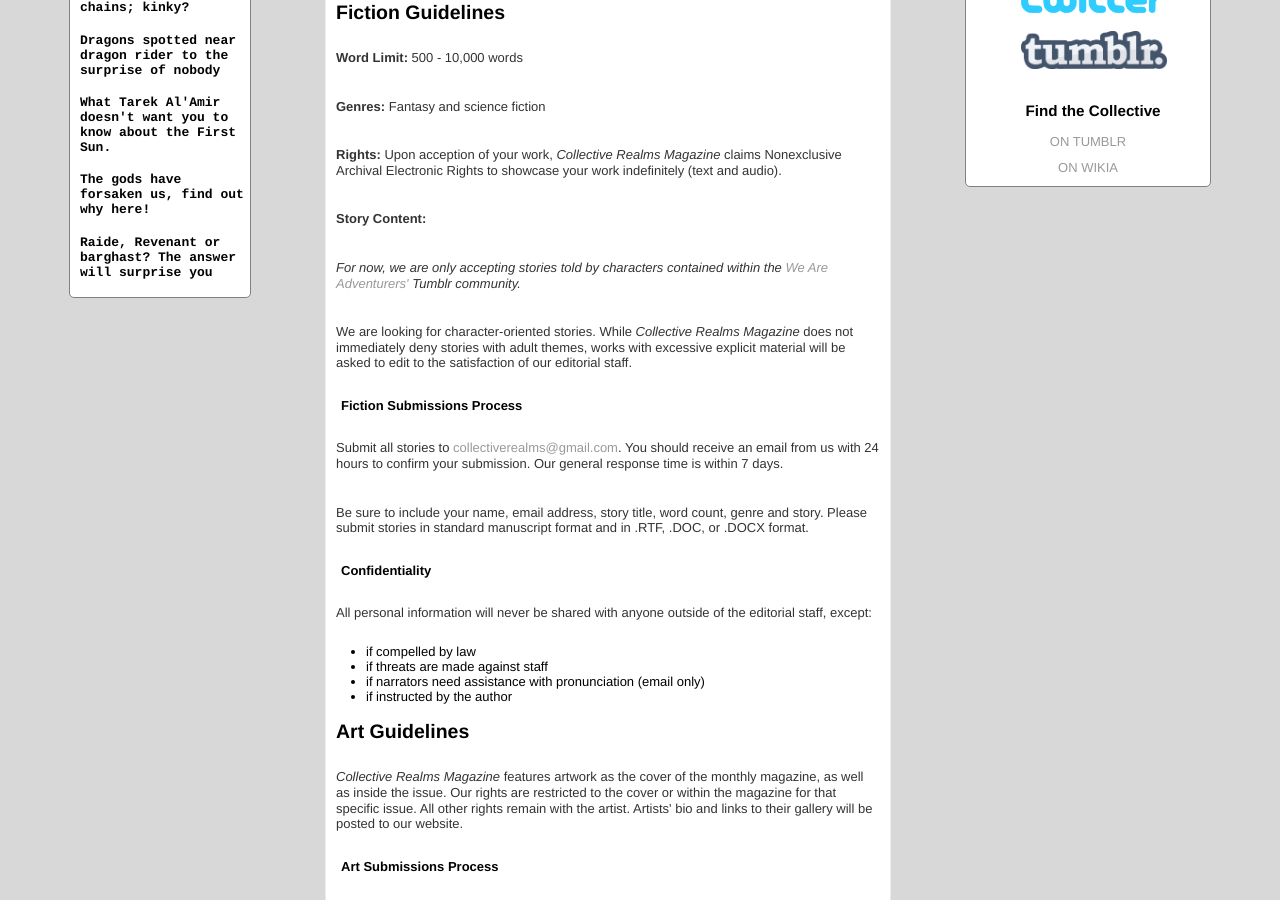
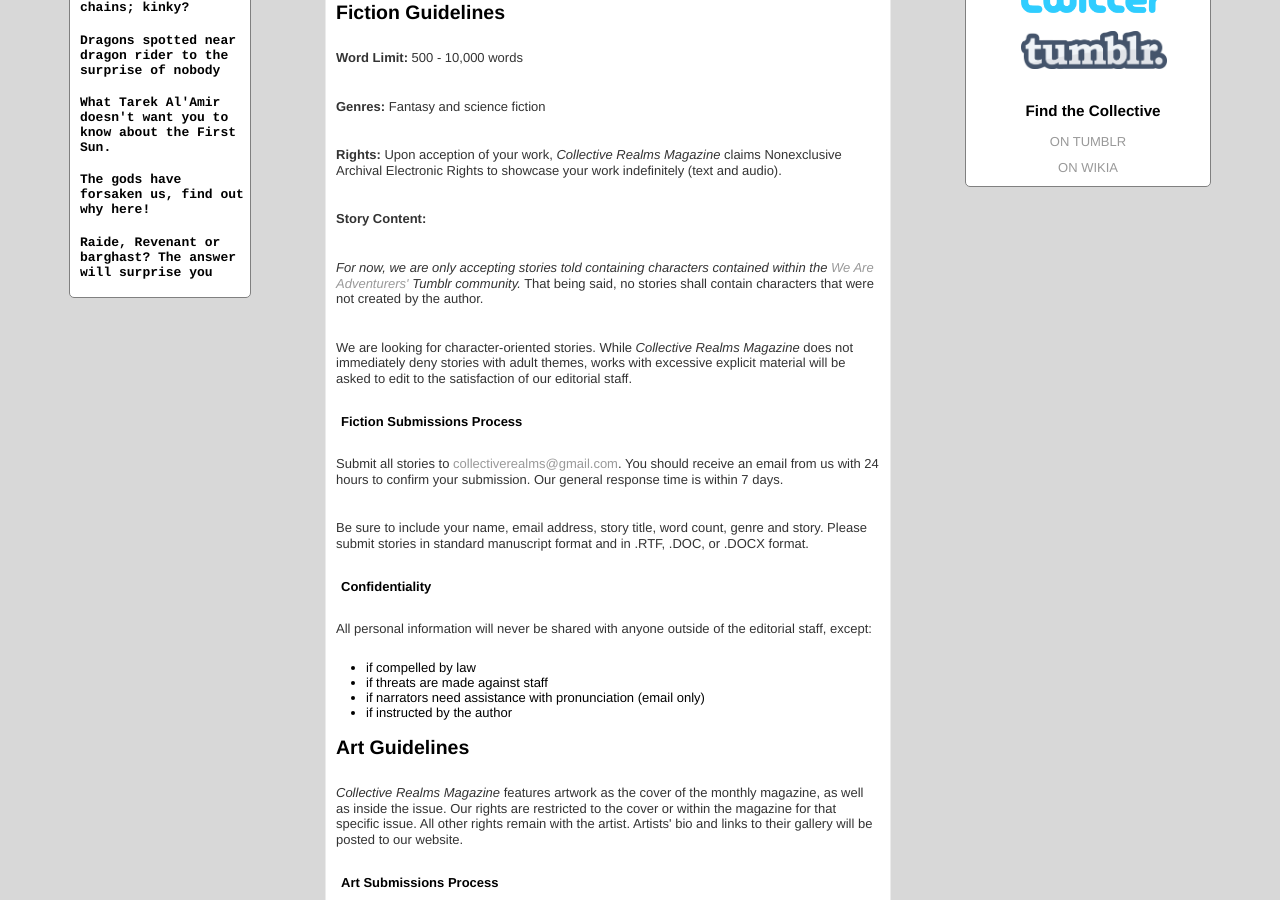
Before and after one commit to collectiverealms/collectiverealms, a Jekyll site: the page built from submissions.html, in a window 1280 px wide and 900 px high, scrolled down 353 px. Built offline with Jekyll 4.4.1, drawn with Linux system fonts in a browser that asks for light colours.

Commit message:
Update submissions.html

```diff
--- a/submissions.html
+++ b/submissions.html
@@ -9,7 +9,7 @@ title: Submissions
    <p><strong>Genres:</strong> Fantasy and science fiction</p>
    <p><strong>Rights:</strong> Upon acception of your work, <i>Collective Realms Magazine</i> claims Nonexclusive Archival Electronic Rights to showcase your work indefinitely (text and audio).</p>
    <p><strong>Story Content:</strong></p>
-   <p><i>For now, we are only accepting stories told by characters contained within the <a href="http://weareadventurers.tumblr.com/">We Are Adventurers'</a> Tumblr community.</i></p>
+   <p><i>For now, we are only accepting stories told containing characters contained within the <a href="http://weareadventurers.tumblr.com/">We Are Adventurers'</a> Tumblr community.</i> That being said, no stories shall contain characters that were not created by the author.</p>
    <p>We are looking for character-oriented stories. While <i>Collective Realms Magazine</i> does not immediately deny stories with adult themes, works with excessive explicit material will be asked to edit to the satisfaction of our editorial staff.</p>
    <h4>Fiction Submissions Process</h4>
    <p>Submit all stories to <a href="mailto:{{ site.email}}">collectiverealms@gmail.com</a>. You should receive an email from us with 24 hours to confirm your submission. Our general response time is within 7 days.</p>
```
